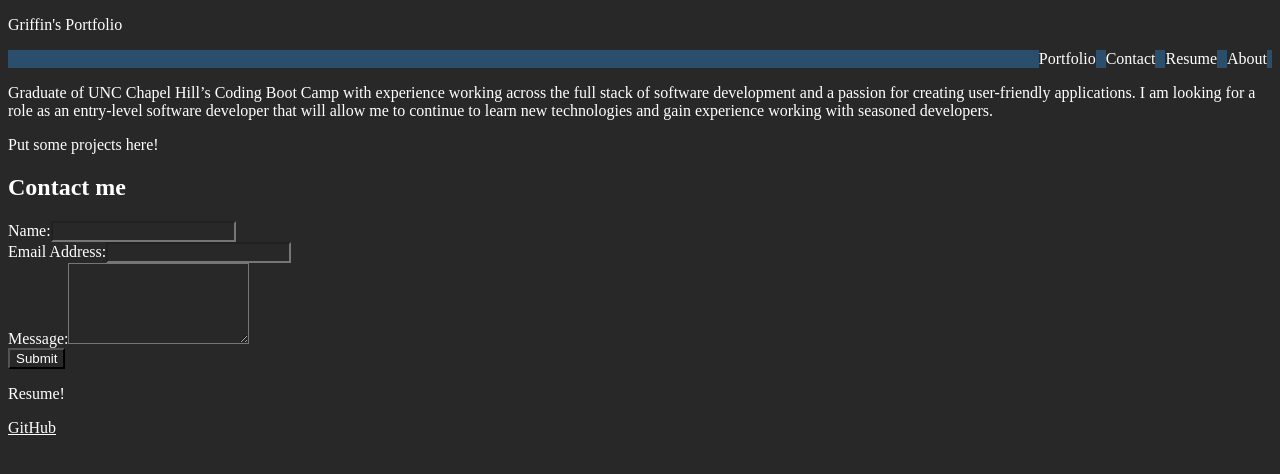
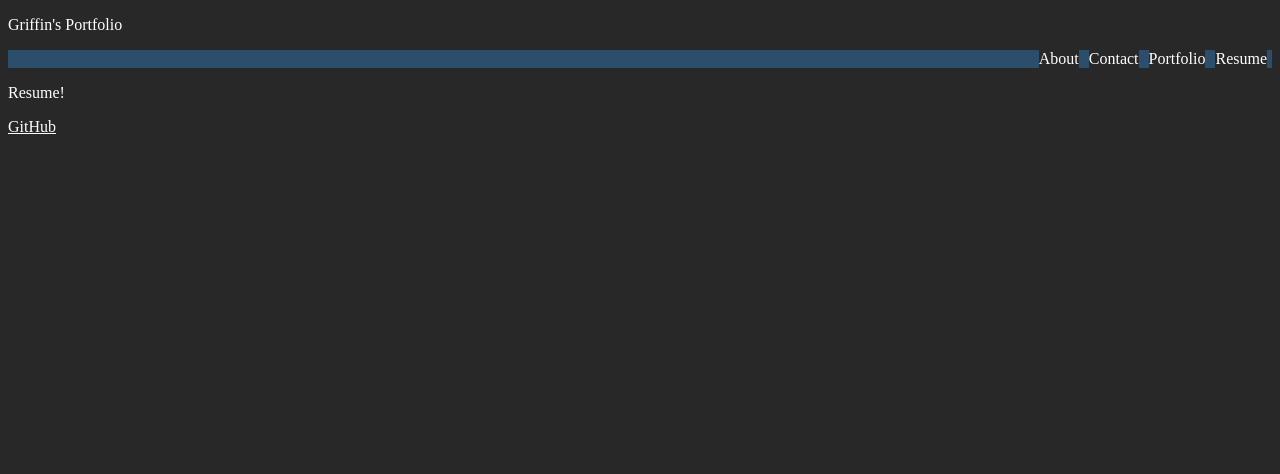
Before and after one commit to fghoneycutt/react-portfolio, a React (Create React App) app: page / in a window 1280 px wide. Shown: the top 474 px of the page. Built offline with nearby package versions, Linux system fonts and the light colour scheme.

Commit message:
different tabs now render

```diff
--- a/src/App.js
+++ b/src/App.js
@@ -7,8 +7,22 @@ import About from "./components/About";
 import Resume from "./components/Resume";
 import "../src/index.css";
 function App() {
-  const [elements] = useState(["About", "Resume", "Contact", "Portfolio"]);
+  const [elements] = useState(["Resume", "Portfolio", "Contact", 'About']);
   const [element, setElement] = useState(elements[0]);
+  const render = () => {
+    if (element === "About") {
+      return <About></About>
+    }
+    if (element === "Portfolio") {
+      return <Project></Project>
+    }
+    if (element === "Contact") {
+      return <Contact></Contact>
+    }
+    if (element === "Resume") {
+      return <Resume></Resume>
+    }
+  }
   return (
     <div>
       <Header
@@ -17,10 +31,7 @@ function App() {
         element={element}
       ></Header>
       <main>
-        <About></About>
-        <Project></Project>
-        <Contact></Contact>
-        <Resume></Resume>
+        {render()}
       </main>
       <Footer></Footer>
     </div>
--- a/src/components/Project/index.js
+++ b/src/components/Project/index.js
@@ -2,7 +2,9 @@ import React from "react";
 
 function Project() {
   return (
-    <p>Put some projects here!</p>
+    <div>
+      <p>Put some projects here!</p>
+    </div>
   );
 }
 export default Project;
```
